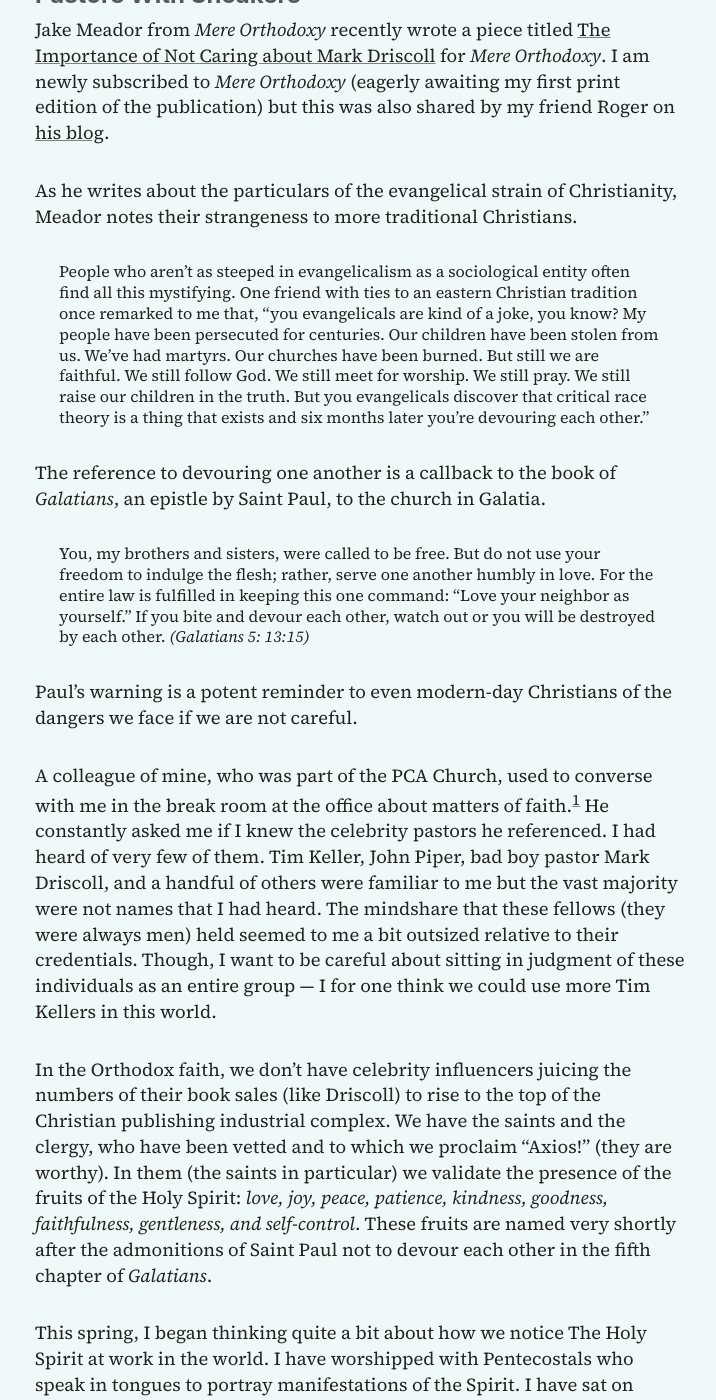
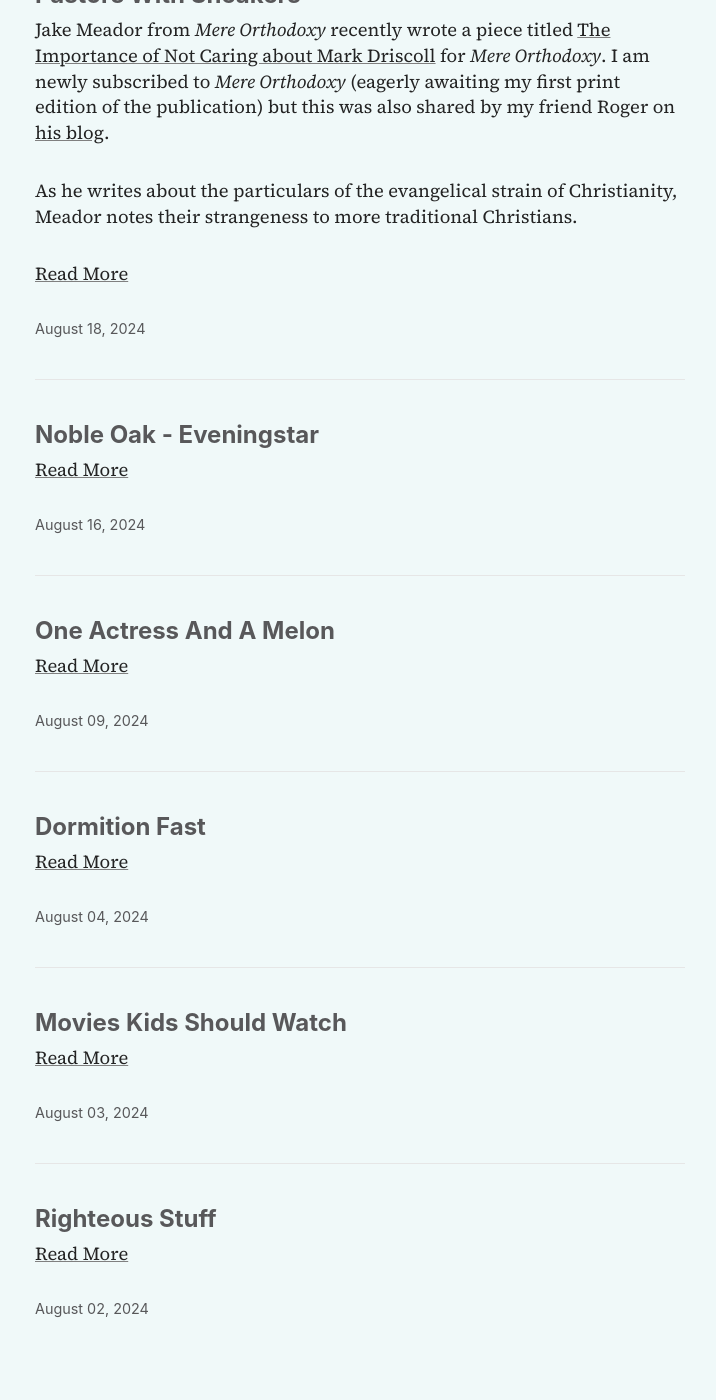
Before and after one commit to frostedechoes/canneddragons, a Jekyll site: the page built from index.md, in a window 1280 px wide and 1400 px high, scrolled down 287 px. Shown: the whole window, without its empty margins (280-996 px from the left). Built offline with Jekyll 4.4.1, drawn with Linux system fonts in a browser that asks for light colours; nearby versions of some CDN libraries; some of the changed text lies outside the part shown.

Commit message:
added excerpts

```diff
--- a/_config.yml
+++ b/_config.yml
@@ -18,6 +18,7 @@
 
 # leave these unless you are more familiar with jekyll settings
 
+excerpt_separator: "<!--more-->"
 paginate: 5
 highlighter: rouge
 markdown: kramdown
--- a/_layouts/index.html
+++ b/_layouts/index.html
@@ -11,7 +11,8 @@
 	<section class="note-entry" markdown="1">
 	<h1><a href="{{post.url}}" style="text-decoration: none;">{{post.title}}</a></h1>
 
-	{{post.content}}
+	{{ post.excerpt }}
+	<p><a href="{{ post.url }}">Read More</a></p>
 
 	<p class="note-date-line"><time datetime="{{ post.date | date: '%Y-%m-%d' }}">{{ post.date | date: "%B %d, %Y" }}</time></p>
 	</section>
--- a/_posts/2024-08-18-pastors-with-sneakers.markdown
+++ b/_posts/2024-08-18-pastors-with-sneakers.markdown
@@ -11,6 +11,8 @@
 Jake Meador from *Mere Orthodoxy* recently wrote a piece titled [The Importance of Not Caring about Mark Driscoll](https://mereorthodoxy.com/after-evangelicalism-new-mainline) for *Mere Orthodoxy*. I am newly subscribed to _Mere Orthodoxy_ (eagerly awaiting my first print edition of the publication) but this was also shared by my friend Roger on [his blog](https://intellectualoid.com).
 
 As he writes about the particulars of the evangelical strain of Christianity, Meador notes their strangeness to more traditional Christians.
+
+<!--more-->
 
 > People who aren't as steeped in evangelicalism as a sociological entity often find all this mystifying. One friend with ties to an eastern Christian tradition once remarked to me that, "you evangelicals are kind of a joke, you know? My people have been persecuted for centuries. Our children have been stolen from us. We've had martyrs. Our churches have been burned. But still we are faithful. We still follow God. We still meet for worship. We still pray. We still raise our children in the truth. But you evangelicals discover that critical race theory is a thing that exists and six months later you're devouring each other."
 
```
